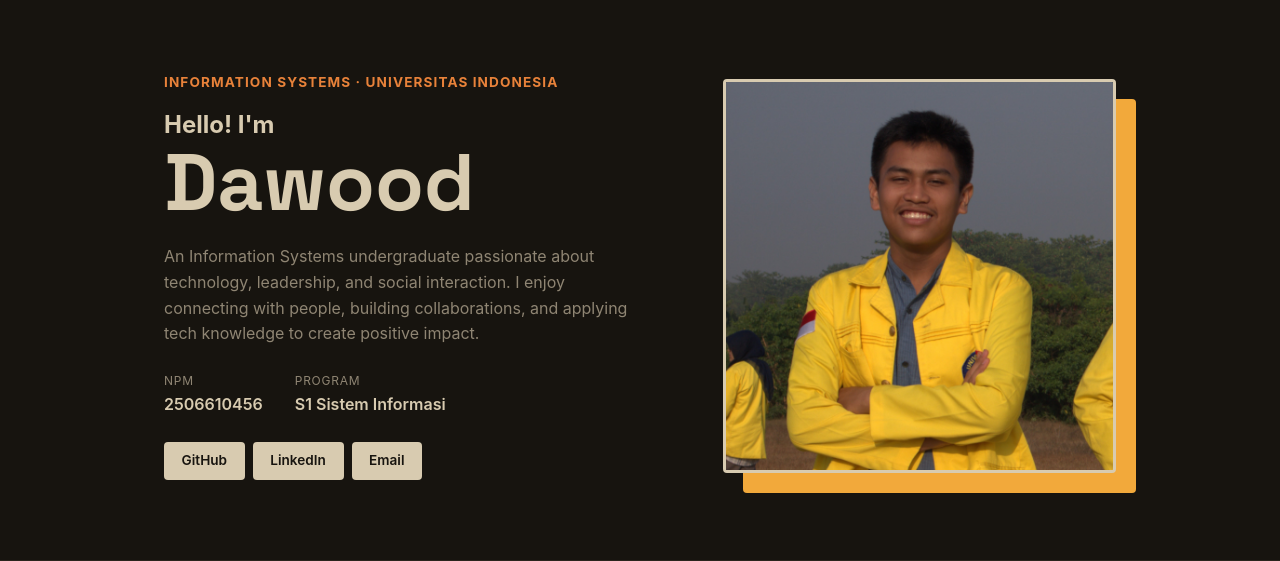
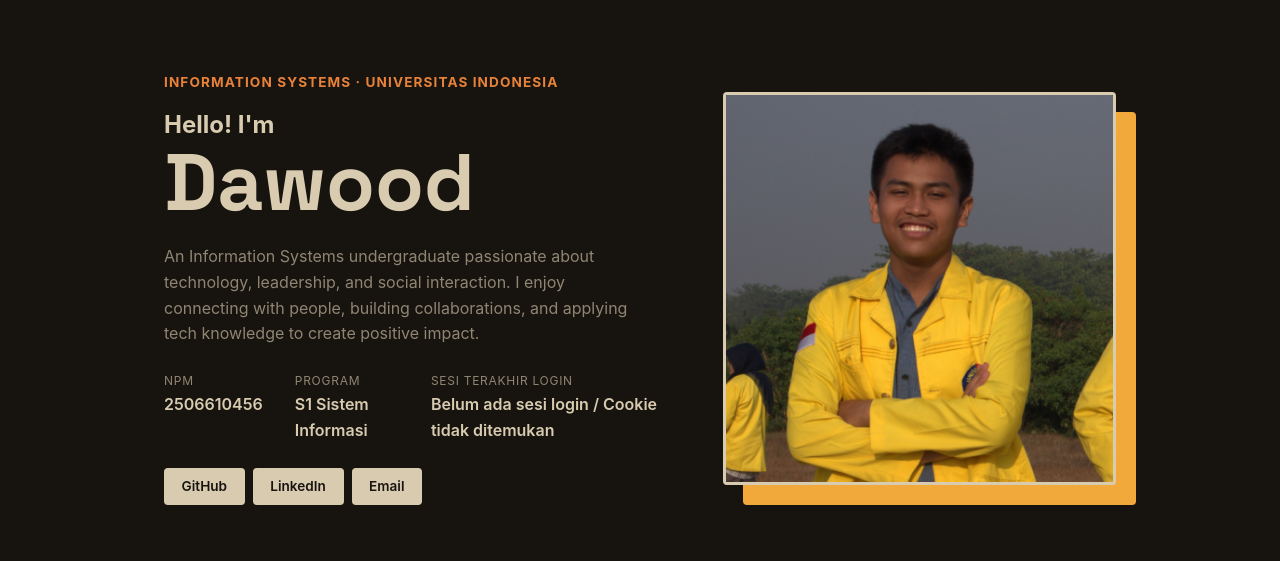
Before and after one commit to muhammaddawood-ui/myportofolio, a Django app: page / in a window 1280 px wide. Shown: the part 74-635 px from the top of the page. Run offline with Django 5.2, Linux system fonts and the light colour scheme.

Commit message:
(Tutorial 4.2) Cookies & Sessions

```diff
--- a/main/views.py
+++ b/main/views.py
@@ -1,3 +1,5 @@
+import datetime
+
 from django.contrib import messages
 from django.contrib.auth import login, logout
 from django.contrib.auth.forms import AuthenticationForm, UserCreationForm
@@ -12,6 +14,7 @@ from main.forms import ExperienceForm
 
 
 def show_main(request):
+    last_login = request.COOKIES.get('last_login', 'Belum ada sesi login / Cookie tidak ditemukan')
     context = {
         "name": "Muhammad Dawood Alfathiin",
         "nickname": "Dawood",
@@ -20,6 +23,7 @@ def show_main(request):
         "bio": (
             "An Information Systems undergraduate passionate about technology, leadership, and social interaction. I enjoy connecting with people, building collaborations, and applying tech knowledge to create positive impact."
         ),
+        "last_login": last_login,
     }
     return render(request, "index.html", context)
 
@@ -174,8 +178,11 @@ def login_user(request):
     form = AuthenticationForm(request, data=request.POST or None)
 
     if request.method == "POST" and form.is_valid():
-        login(request, form.get_user())
-        return redirect("main:show_main")
+        user = form.get_user()
+        login(request, user)
+        response = redirect("main:show_main")
+        response.set_cookie('last_login', datetime.datetime.now().strftime('%Y-%m-%d %H:%M:%S'))
+        return response
 
     context = {
         "name": "Dawood",
@@ -185,4 +192,6 @@ def login_user(request):
 
 def logout_user(request):
     logout(request)
-    return redirect("main:show_main")
+    response = redirect("main:show_main")
+    response.delete_cookie('last_login')
+    return response
--- a/templates/index.html
+++ b/templates/index.html
@@ -25,6 +25,10 @@
                         <div class="meta-row">
                             <dt>Program</dt>
                             <dd>{{ study_program }}</dd>
+                        </div>
+                        <div class="meta-row">
+                            <dt>Sesi Terakhir Login</dt>
+                            <dd>{{ last_login }}</dd>
                         </div>
                     </dl>
                     <div class="social-links">
```
